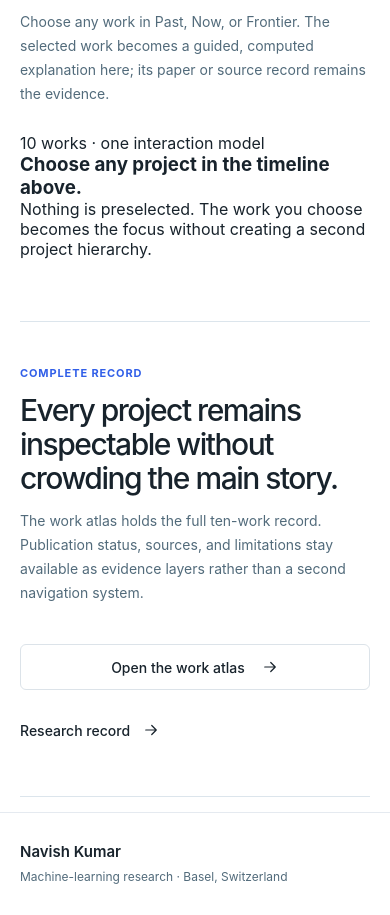
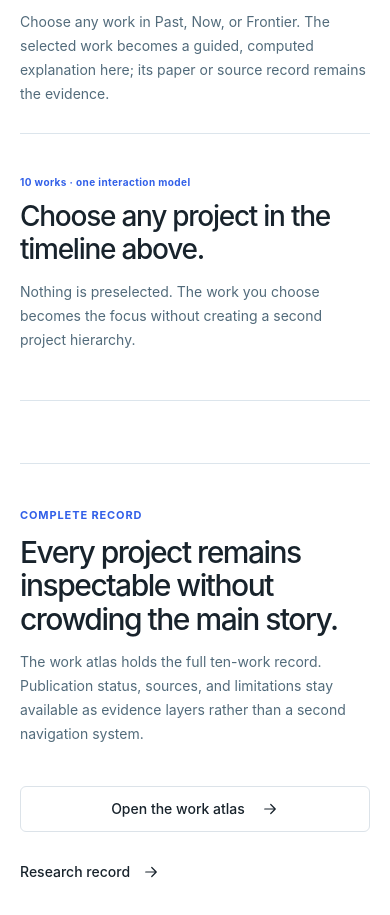
Before and after one commit to KumarNavish/KumarNavish.github.io, a React (Vite) app in the folder immersive/: page / in a window 390 px wide. Shown: the part 1520-2435 px from the top of the page. Built offline with nearby package versions, Linux system fonts and the light colour scheme.

Commit message:
style(portfolio): unify all homepage work explanations

```diff
--- a/immersive/src/final-polish.css
+++ b/immersive/src/final-polish.css
@@ -17,3 +17,158 @@
   text-transform: none;
   letter-spacing: .02em;
 }
+
+.home-work-explanation {
+  scroll-margin-top: 92px;
+}
+.home-selection-prompt {
+  min-height: 330px;
+  display: grid;
+  align-content: center;
+  max-width: 820px;
+  padding: 58px 0 66px;
+  border-top: 1px solid #dce5ec;
+  border-bottom: 1px solid #dce5ec;
+}
+.home-selection-prompt > span,
+.selected-work-intro span {
+  color: #315fe8;
+  font-size: 10px;
+  font-weight: 700;
+  letter-spacing: .04em;
+}
+.home-selection-prompt h3 {
+  margin-top: 12px;
+  font-size: clamp(27px, 3vw, 39px);
+  line-height: 1.16;
+  letter-spacing: -.045em;
+  font-weight: 540;
+}
+.home-selection-prompt p {
+  max-width: 620px;
+  margin-top: 15px;
+  color: #526b7b;
+  font-size: 14px;
+  line-height: 1.7;
+}
+.selected-work-intro {
+  display: grid;
+  grid-template-columns: minmax(210px, .7fr) minmax(300px, 1fr) auto;
+  gap: 34px;
+  align-items: end;
+  padding: 22px 0 25px;
+  border-top: 1px solid #dce5ec;
+  border-bottom: 1px solid #dce5ec;
+}
+.selected-work-intro h3 {
+  margin-top: 7px;
+  font-size: 22px;
+  font-weight: 580;
+}
+.selected-work-intro > p {
+  color: #354e60;
+  font-size: 15px;
+  line-height: 1.55;
+}
+.selected-work-intro > a {
+  min-height: 44px;
+  display: inline-flex;
+  align-items: center;
+  color: #315fe8;
+  font-size: 12px;
+  white-space: nowrap;
+}
+.home-selected-work .scientific-panel {
+  margin-top: 28px;
+}
+.home-selected-spatial {
+  padding-top: 28px;
+}
+.home-selected-spatial > .scene-stage {
+  height: 500px;
+}
+.home-spatial-controls {
+  display: flex;
+  align-items: center;
+  flex-wrap: wrap;
+  gap: 0;
+  margin-top: 14px;
+  border-top: 1px solid #dce5ec;
+  border-bottom: 1px solid #dce5ec;
+}
+.home-spatial-controls button {
+  min-height: 44px;
+  padding: 0 15px;
+  border: 0;
+  border-right: 1px solid #dce5ec;
+  background: #fff;
+  color: #283e4e;
+  font: inherit;
+  font-size: 11px;
+}
+.home-spatial-controls button:hover,
+.home-spatial-controls button:focus-visible {
+  color: #315fe8;
+}
+.home-spatial-controls > span {
+  margin-left: auto;
+  padding: 0 4px 0 16px;
+  color: #526b7b;
+  font-size: 10px;
+}
+.home-selected-spatial .mechanism-pulse {
+  margin-top: 18px;
+}
+
+@media (max-width: 900px) {
+  .selected-work-intro {
+    grid-template-columns: 1fr 1fr;
+    gap: 16px 28px;
+  }
+  .selected-work-intro > a {
+    grid-column: 1 / -1;
+  }
+  .home-selected-spatial > .scene-stage {
+    height: 430px;
+  }
+}
+
+@media (max-width: 720px) {
+  .home-selection-prompt {
+    min-height: 250px;
+    padding: 42px 0 48px;
+  }
+  .selected-work-intro {
+    grid-template-columns: 1fr;
+    gap: 13px;
+    align-items: start;
+  }
+  .selected-work-intro > a {
+    grid-column: 1;
+  }
+  .home-selected-spatial > .scene-stage {
+    height: 350px;
+  }
+  .home-spatial-controls {
+    display: grid;
+    grid-template-columns: repeat(2, minmax(0, 1fr));
+  }
+  .home-spatial-controls button {
+    border-bottom: 1px solid #dce5ec;
+    text-align: left;
+  }
+  .home-spatial-controls > span {
+    grid-column: 1 / -1;
+    margin-left: 0;
+    padding: 12px 4px;
+  }
+}
+
+@media (max-width: 480px) {
+  .home-selection-prompt h3 {
+    font-size: 28px;
+  }
+  .home-selected-spatial > .scene-stage {
+    height: 320px;
+  }
+}
```
